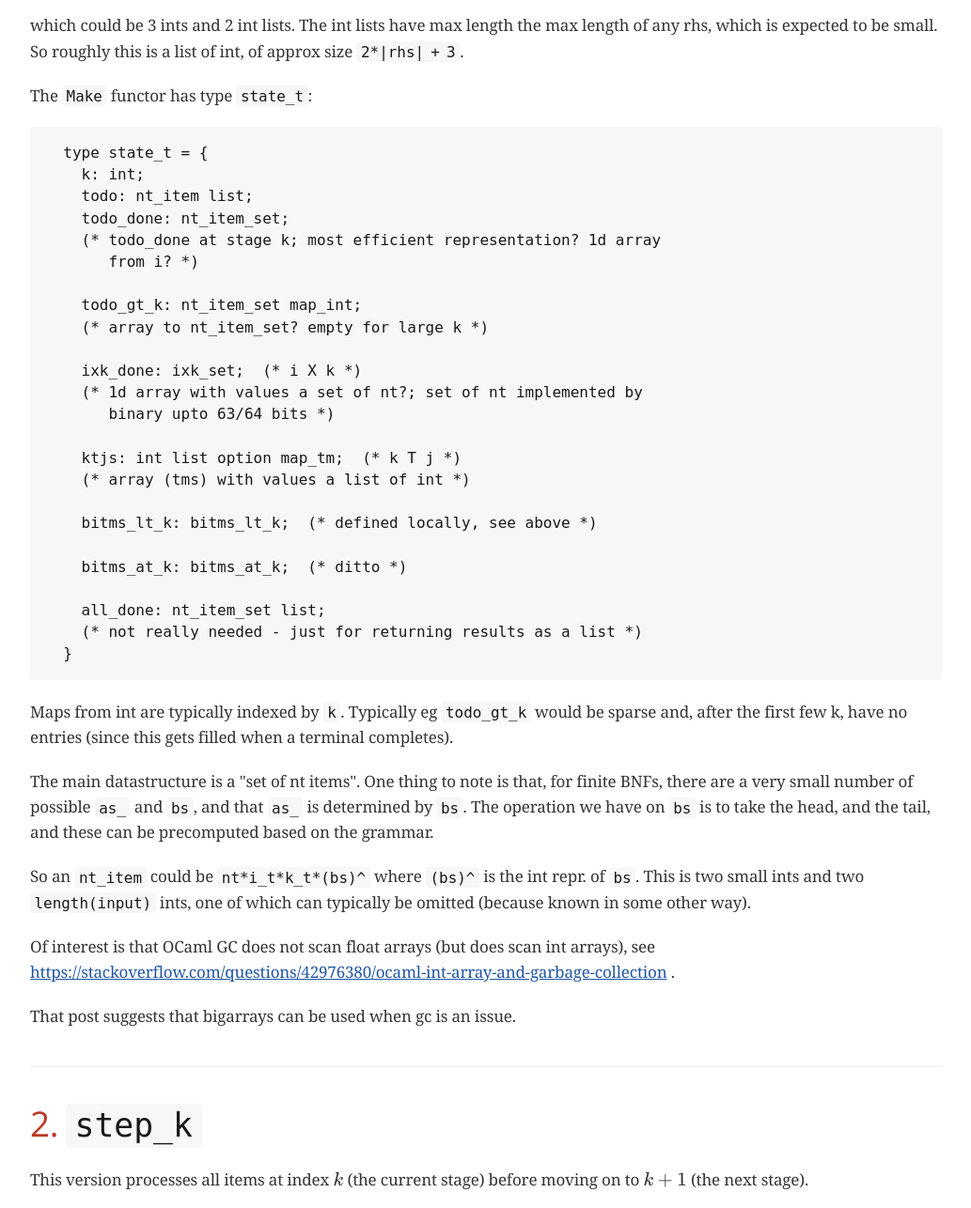
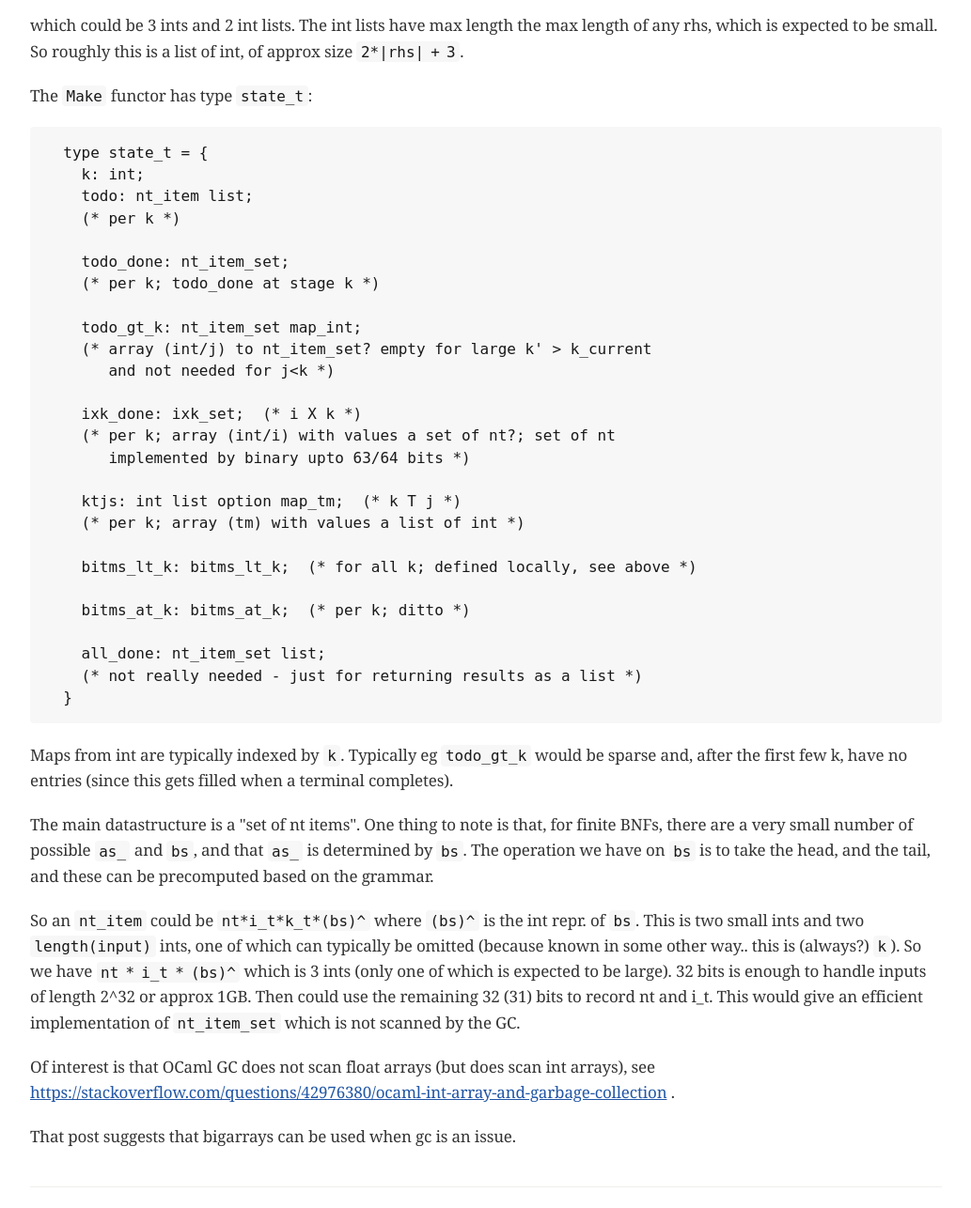
Before and after one commit to tomjridge/tjr_simple_earley, a plain HTML site: page src/staged.html in a window 1280 px wide. Shown: the part 660-1946 px from the top of the page at 94% size, without its empty margins (123-1156 px from the left). Drawn offline with nearby package versions, Linux system fonts and the light colour scheme; some packages are replaced by stand-ins of ours; a web font is replaced by a local one.

```diff
--- a/src/staged.html
+++ b/src/staged.html
@@ -468,23 +468,25 @@
 <pre>  type state_t = {
     k: int;
     todo: nt_item list;
+    (* per k *)
+
     todo_done: nt_item_set;
-    (* todo_done at stage k; most efficient representation? 1d array
-       from i? *)
+    (* per k; todo_done at stage k *)
 
     todo_gt_k: nt_item_set map_int;
-    (* array to nt_item_set? empty for large k *)
+    (* array (int/j) to nt_item_set? empty for large k' &gt; k_current
+       and not needed for j&lt;k *)
 
     ixk_done: ixk_set;  (* i X k *)
-    (* 1d array with values a set of nt?; set of nt implemented by
-       binary upto 63/64 bits *)
+    (* per k; array (int/i) with values a set of nt?; set of nt
+       implemented by binary upto 63/64 bits *)
 
     ktjs: int list option map_tm;  (* k T j *)
-    (* array (tms) with values a list of int *)
+    (* per k; array (tm) with values a list of int *)
 
-    bitms_lt_k: bitms_lt_k;  (* defined locally, see above *)
+    bitms_lt_k: bitms_lt_k;  (* for all k; defined locally, see above *)
 
-    bitms_at_k: bitms_at_k;  (* ditto *)
+    bitms_at_k: bitms_at_k;  (* per k; ditto *)
 
     all_done: nt_item_set list;
     (* not really needed - just for returning results as a list *)
@@ -507,7 +509,12 @@
 <p>So an <code>nt_item</code> could be <code>nt*i_t*k_t*(bs)^</code> where <code>(bs)^</code> is the int
 repr. of <code>bs</code>. This is two small ints and two <code>length(input)</code> ints,
 one of which can typically be omitted (because known in some other
-way).</p>
+way.. this is (always?) <code>k</code>). So we have <code>nt * i_t * (bs)^</code> which is 3
+ints (only one of which is expected to be large). 32 bits is enough to
+handle inputs of length 2^32 or approx 1GB. Then could use the
+remaining 32 (31) bits to record nt and i_t. This would give an
+efficient implementation of <code>nt_item_set</code> which is not scanned by the
+GC.</p>
 </div>
 <div class="paragraph">
 <p>Of interest is that OCaml GC does not scan float arrays (but does scan
@@ -611,7 +618,7 @@
 </div>
 <div id="footer">
 <div id="footer-text">
-Last updated 2017-08-27 11:22:34 BST
+Last updated 2017-08-29 13:32:42 BST
 </div>
 </div>
 <script type="text/x-mathjax-config">
```
Also changed, not shown: 3 other files.
